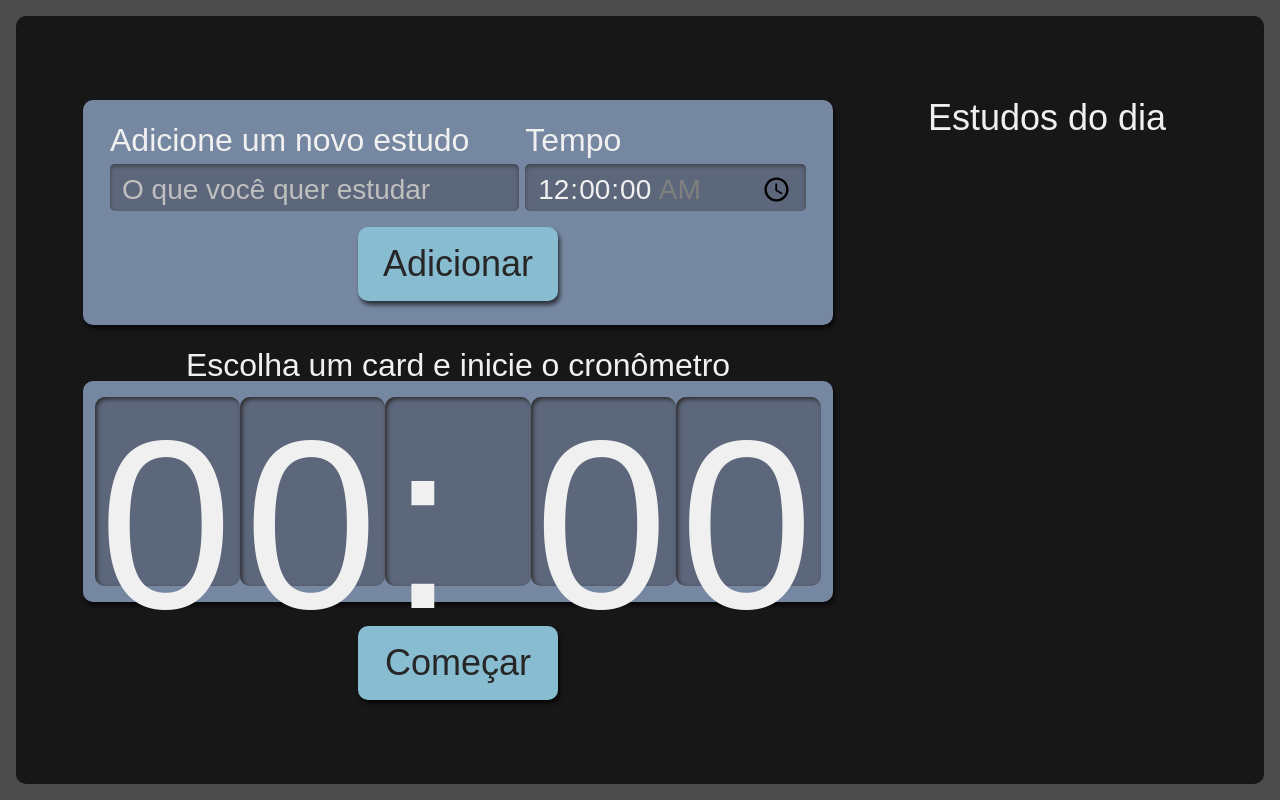
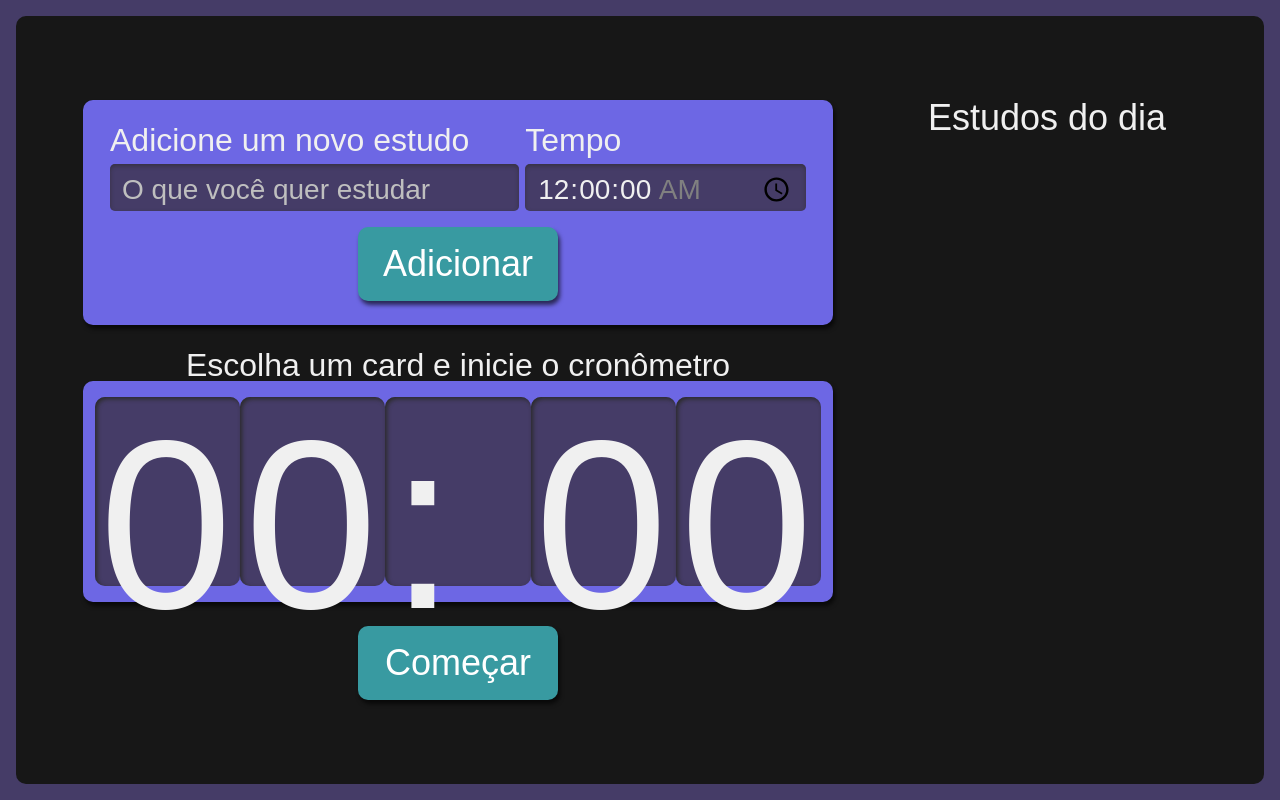
Before and after one commit to jonasmarquesdev/alura-studies, a React (Create React App) app: page / in a window 1280 px wide. Built offline with nearby package versions, Linux system fonts and the light colour scheme.

Commit message:
Feature/Mudando esquema de cores

```diff
--- a/src/components/Botao/Botao.module.scss
+++ b/src/components/Botao/Botao.module.scss
@@ -1,16 +1,16 @@
 .botao {
   align-self: center;
-  background-color: #88bcd1;
+  background-color: #389aa1;
   border-radius: 10px;
   box-shadow: 2px 4px 4px #0000009F;
-  color: #272626;
+  color: #FFF;
   cursor: pointer;
   font-size: 1.25rem;
   padding: 16px;
   width: 150px;
 
   &:active {
-    background-color: #7CA6B7;
+    background-color: #8e89f2;
     box-shadow: 2px 2px 4px #0000009F inset;
   }
 }
--- a/src/components/Cronometro/Cronometro.module.scss
+++ b/src/components/Cronometro/Cronometro.module.scss
@@ -6,7 +6,7 @@
 
   .relogioWrapper {
     align-items: center;
-    background-color: #7687a1;
+    background-color: #6D67E4;
     border-radius: 10px;
     box-shadow: 2px 4px 4px #0000009f;
     box-sizing: border-box;
@@ -23,17 +23,17 @@
   }
 
   button {
-    background-color: #88bcd1;
+    background-color: #389aa1;
     border-radius: 10px;
     box-shadow: 2px 4px 4px #0000009f;
-    color: #272626;
+    color: #FFF;
     cursor: pointer;
     font-size: 1.25rem;
     padding: 16px;
     width: 150px;
 
     &:active {
-      background-color: #7ca6b7;
+      background-color: #8e89f2;
       box-shadow: 2px 2px 4px #0000009f inset;
       cursor: auto;
     }
--- a/src/components/Cronometro/Relogio/Relogio.module.scss
+++ b/src/components/Cronometro/Relogio/Relogio.module.scss
@@ -1,5 +1,5 @@
 .relogioNumero {
-    background-color: #5D677C;
+    background-color: #453C67;
     box-shadow: 2px 2px 4px #2B2B2B inset;
     height: 3.6rem;
     width: 3rem;
--- a/src/components/Formulario/Formulario.module.scss
+++ b/src/components/Formulario/Formulario.module.scss
@@ -2,7 +2,7 @@
     display:flex;
     flex-direction: column;
     grid-area: nova-tarefa;
-    background-color: #7687A1;
+    background-color: #6D67E4;
     border-radius: 10px;
     box-shadow: 2px 4px 4px #0000009F;
     padding: 12px;
@@ -24,7 +24,7 @@
         box-sizing: border-box;
         border: unset;
         border-radius: 5px;
-        background-color: #5D677C;
+        background-color: #453C67;
         box-shadow: 0px 2px 4px #2D2B2B9F inset;
 
         &::placeholder {
--- a/src/components/Lista/Item/Item.module.scss
+++ b/src/components/Lista/Item/Item.module.scss
@@ -10,6 +10,7 @@
     h3 {
       margin-bottom: 8px;
       word-break: break-all;
+      color: #389aa1;
     }
 
     span {
--- a/src/index.css
+++ b/src/index.css
@@ -81,7 +81,7 @@ body {
 	justify-content: center;
 	font-family: 'Manjari', sans-serif;
 	color: #F0F0F0;
-	background-color: #4C4C4C;
+	background: #453C67;
 	height: 100%;
 	width: 100%;
 	padding: 16px;
```
